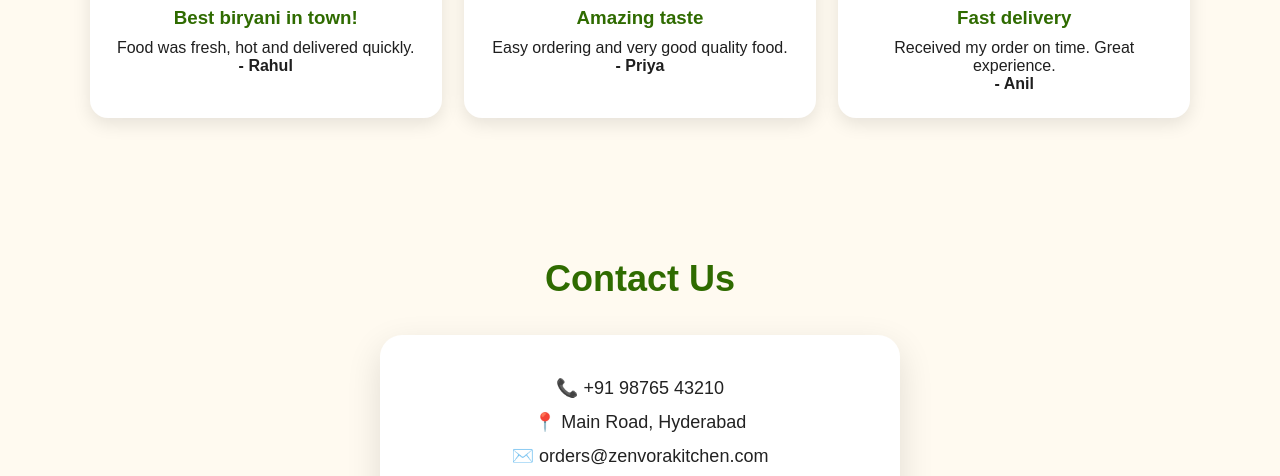
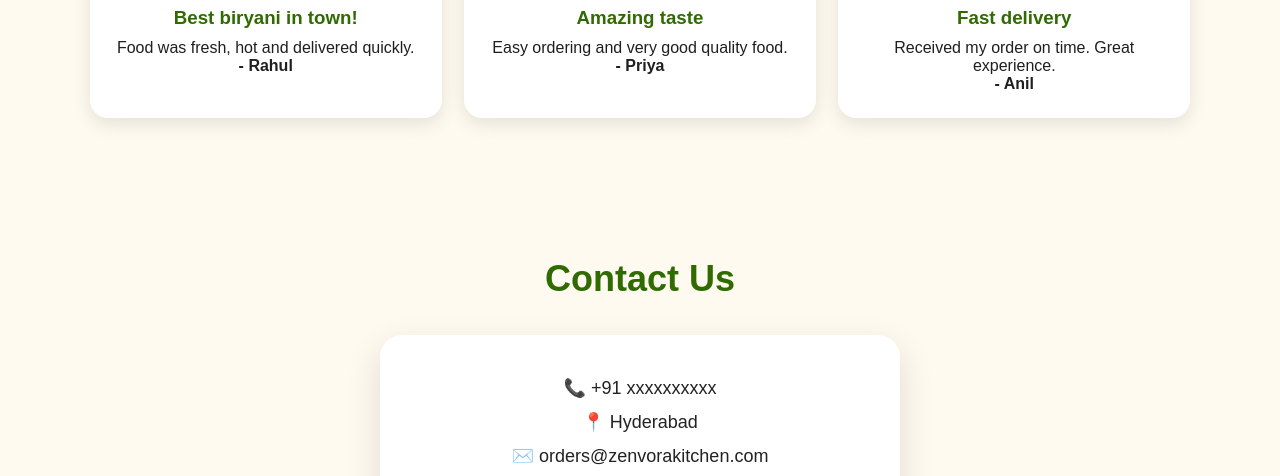
Before and after one commit to GATTUDEEPTHI2/zenvora-kitchen, a website: page public/index.html in a window 1280 px wide. Shown: the part 6564-7040 px from the top of the page. Drawn offline with Linux system fonts and the light colour scheme.

Commit message:
Improve contact section UI

```diff
--- a/public/index.html
+++ b/public/index.html
@@ -197,8 +197,8 @@
     <h2 class="section-title">Contact Us</h2>
 
     <div class="contact-info">
-      <p>📞 +91 98765 43210</p>
-      <p>📍 Main Road, Hyderabad</p>
+      <p>📞 +91 xxxxxxxxxx</p>
+      <p>📍 Hyderabad</p>
       <p>✉️ orders@zenvorakitchen.com</p>
       <p>📸 @zenvorakitchen</p>
 
```
